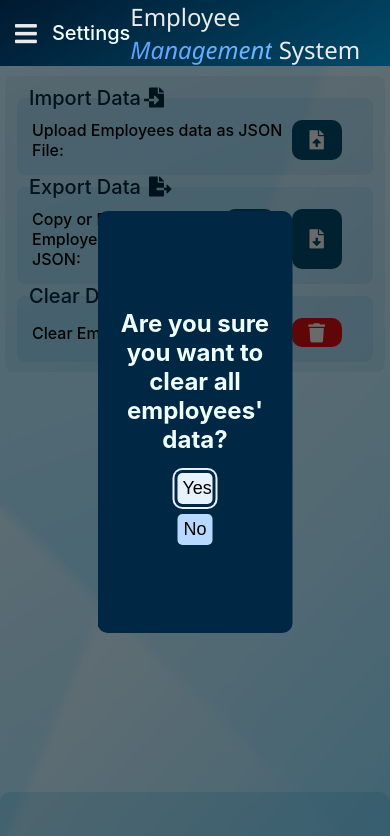
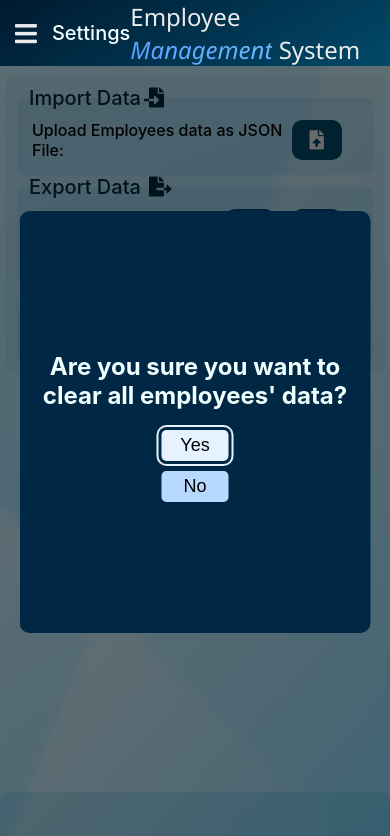
Before and after one commit to Reckadon/EmployeeManagementSite, a React (Create React App) app: page /settings in a window 390 px wide. Both pictures are taken after a click on the button 316 px from the left and 332 px from the top of the page. Shown: the top 836 px of the page. Built offline with nearby package versions, Linux system fonts and the light colour scheme.

Commit message:
modal made mobile responsive

```diff
--- a/src/components/styles/modal.css
+++ b/src/components/styles/modal.css
@@ -60,3 +60,9 @@
     opacity: 1;
   }
 }
+
+@media screen and (max-width: 480px) {
+  #modal {
+    width: 90%;
+  }
+}
```
